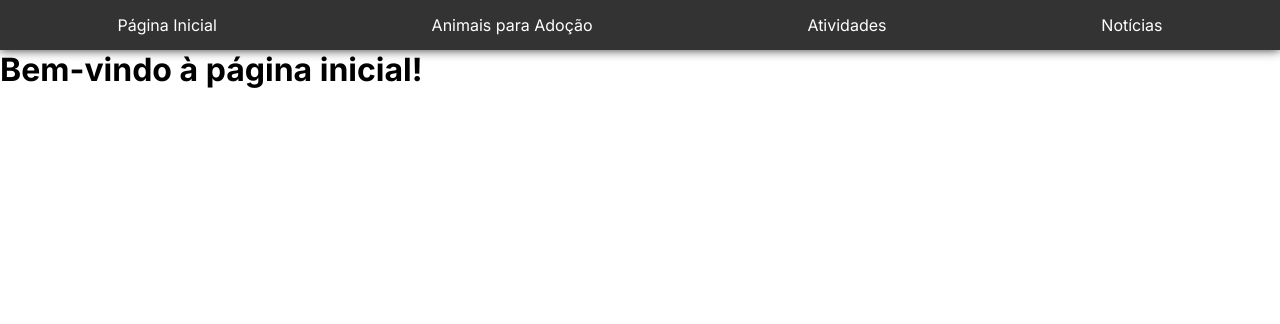
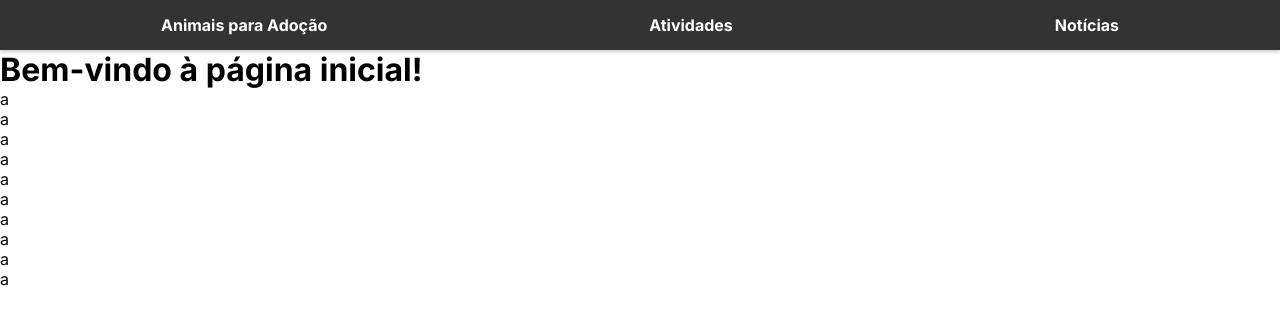
Before and after one commit to arthurfary/apa-website, a Next.js app: page /sistema in a window 1280 px wide. Shown: the top 324 px of the page. Built offline with nearby package versions, Linux system fonts and the light colour scheme.

Commit message:
menu
Componente de menu finalizado!

```diff
--- a/app/components/page_type/sistema.jsx
+++ b/app/components/page_type/sistema.jsx
@@ -1,4 +1,4 @@
-import Menu from "../s_menu/menu"
+import Menu from "../sistema_menu/menu"
 
 export default function SystemPage({ children }) {
   return (
--- a/app/components/s_menu/menu.jsx
+++ /dev/null
@@ -1,86 +0,0 @@
-'use client'
-
-import styled from 'styled-components';
-
-const Nav = styled.nav`
-  display: flex;
-  justify-content: space-around;
-  align-items: center;
-  background-color: #333;
-  padding: 10px;
-  box-shadow: 0 0 10px rgba(0, 0, 0, 0.8);
-
-  @media (max-width: 600px) {
-    flex-direction: column;
-  }
-`;
-
-const NavItem = styled.div`
-  color: white;
-  padding: 5px 10px;
-  border-radius: 5px;
-  transition: background-color 0.3s ease;
-  position: relative;
-  cursor: pointer;
-
-  &:hover {
-    background-color: #555;
-  }
-
-  &:hover > div {
-    display: block;
-  }
-`;
-
-const SubMenu = styled.div`
-  display: none;
-  position: absolute;
-  background-color: #666;
-  border-radius: 5px;
-  padding: 10px;
-  top: 35px;
-  left: 0;
-  right: 0;
-  z-index: 1;
-`;
-
-const SubMenuItem = styled.a`
-  color: white;
-  text-decoration: none;
-  display: block;
-  padding: 5px 10px;
-  transition: background-color 0.3s ease;
-
-  &:hover {
-    background-color: #777;
-  }
-`;
-
-export default function Menu() {
-  return (
-    <Nav>
-      <NavItem>Página Inicial</NavItem>
-      <NavItem>
-        Animais para Adoção
-        <SubMenu>
-          <SubMenuItem href="/sistema/animais-para-adocao/cachorros">Cachorros</SubMenuItem>
-          <SubMenuItem href="/sistema/animais-para-adocao/gatos">Gatos</SubMenuItem>
-        </SubMenu>
-      </NavItem>
-      <NavItem>
-        Atividades
-        <SubMenu>
-          <SubMenuItem href="/sistema/atividades/eventos">Eventos</SubMenuItem>
-          <SubMenuItem href="/sistema/atividades/campanhas">Campanhas</SubMenuItem>
-        </SubMenu>
-      </NavItem>
-      <NavItem>
-        Notícias
-        <SubMenu>
-          <SubMenuItem href="/sistema/noticias/local">Local</SubMenuItem>
-          <SubMenuItem href="/sistema/noticias/global">Global</SubMenuItem>
-        </SubMenu>
-      </NavItem>
-    </Nav>
-  );
-}
--- /dev/null
+++ b/app/components/sistema_menu/menu.jsx
@@ -0,0 +1,115 @@
+'use client'
+
+import React, { useState } from 'react';
+import styled from 'styled-components';
+
+const HorizontalMenuContainer = styled.nav`
+  display: flex;
+  justify-content: space-around;
+  align-items: center;
+  background-color: #333; /* Background color */
+  box-shadow: 0 2px 4px rgba(0, 0, 0, 0.2);
+`;
+
+const MenuItem = styled.div`
+  color: #fff; /* Text color */
+  padding: 10px 20px;
+  cursor: pointer;
+  font-weight: bold;
+  position: relative;
+  transition: background-color 0.3s ease;
+  border-radius: 1px 3px 3px 1px; /* Border radius */
+  height: 100%;
+  padding: 15px;
+`;
+
+const SubMenu = styled.ul`
+  position: absolute;
+  background-color: #444; /* Submenu background color */
+  border-radius: 5px;
+  width: 200px;
+  padding: 10px;
+  top: calc(100%); /* Position submenu below the menu item */
+  left: 0;
+  list-style-type: none;
+  margin: 0;
+  padding: 0;
+  opacity: ${(props) => (props.isOpen ? '1' : '0')};
+  pointer-events: ${(props) => (props.isOpen ? 'auto' : 'none')};
+  transition: opacity 0.3s ease;
+  box-shadow: 0 2px 4px rgba(0, 0, 0, 0.2);
+`;
+
+const SubMenuItem = styled.li`
+  color: #fff; /* Text color */
+  text-decoration: none;
+  padding: 10px; /* Padding added */
+  transition: background-color 0.3s ease;
+  border-radius: 1px 3px 3px 1px; /* Border radius */
+  font-weight: normal;
+
+  &:hover {
+    background-color: #555; /* Hover background color */
+  }
+`;
+
+export default function Menu() {
+  const [isSubMenuOpen, setIsSubMenuOpen] = useState({});
+
+  // Function to open a specific submenu on hover
+  const openSubMenu = (item) => {
+    setIsSubMenuOpen({ [item]: true });
+  };
+
+  // Function to close all submenus on mouse leave
+  const closeAllSubMenus = () => {
+    setIsSubMenuOpen({});
+  };
+
+  return (
+    <HorizontalMenuContainer>
+      <MenuItem onMouseEnter={() => openSubMenu('item2')} onMouseLeave={closeAllSubMenus}>
+        Animais para Adoção
+        <SubMenu isOpen={isSubMenuOpen['item2']}>
+          <SubMenuItem>
+            <a href="/sistema/cadastrar-animal">Cadastrar Animal</a>
+          </SubMenuItem>
+          <SubMenuItem>
+            <a href="/sistema/remover-animal">Remover Animal</a>
+          </SubMenuItem>
+          <SubMenuItem>
+            <a href="/sistema/remover-animal">Consultar Animais</a>
+          </SubMenuItem>
+        </SubMenu>
+      </MenuItem>
+      <MenuItem onMouseEnter={() => openSubMenu('item3')} onMouseLeave={closeAllSubMenus}>
+        Atividades
+        <SubMenu isOpen={isSubMenuOpen['item3']}>
+          <SubMenuItem>
+            <a href="/sistema/cadastrar-atividade">Cadastrar Atividade</a>
+          </SubMenuItem>
+          <SubMenuItem>
+            <a href="/sistema/atividades/campanhas">Remover Atividade</a>
+          </SubMenuItem>
+          <SubMenuItem>
+            <a href="/sistema/atividades/campanhas">Consultar Atividades</a>
+          </SubMenuItem>
+        </SubMenu>
+      </MenuItem>
+      <MenuItem onMouseEnter={() => openSubMenu('item4')} onMouseLeave={closeAllSubMenus}>
+        Notícias
+        <SubMenu isOpen={isSubMenuOpen['item4']}>
+          <SubMenuItem>
+            <a href="/sistema/noticias/local">Criar Nova Notícia</a>
+          </SubMenuItem>
+          <SubMenuItem>
+            <a href="/sistema/noticias/global">Editar Notícia Antiga</a>
+          </SubMenuItem>
+          <SubMenuItem>
+            <a href="/sistema/noticias/global">Consultar Notícias</a>
+          </SubMenuItem>
+        </SubMenu>
+      </MenuItem>
+    </HorizontalMenuContainer>
+  );
+}
--- a/app/sistema/page.jsx
+++ b/app/sistema/page.jsx
@@ -6,6 +6,16 @@ function Home(){
     return (
         <SystemPage>
             <h1>Bem-vindo à página inicial!</h1>
+            <p>a</p>
+            <p>a</p>
+            <p>a</p>
+            <p>a</p>
+            <p>a</p>
+            <p>a</p>
+            <p>a</p>
+            <p>a</p>
+            <p>a</p>
+            <p>a</p>
         </SystemPage>
     );
 }
```
